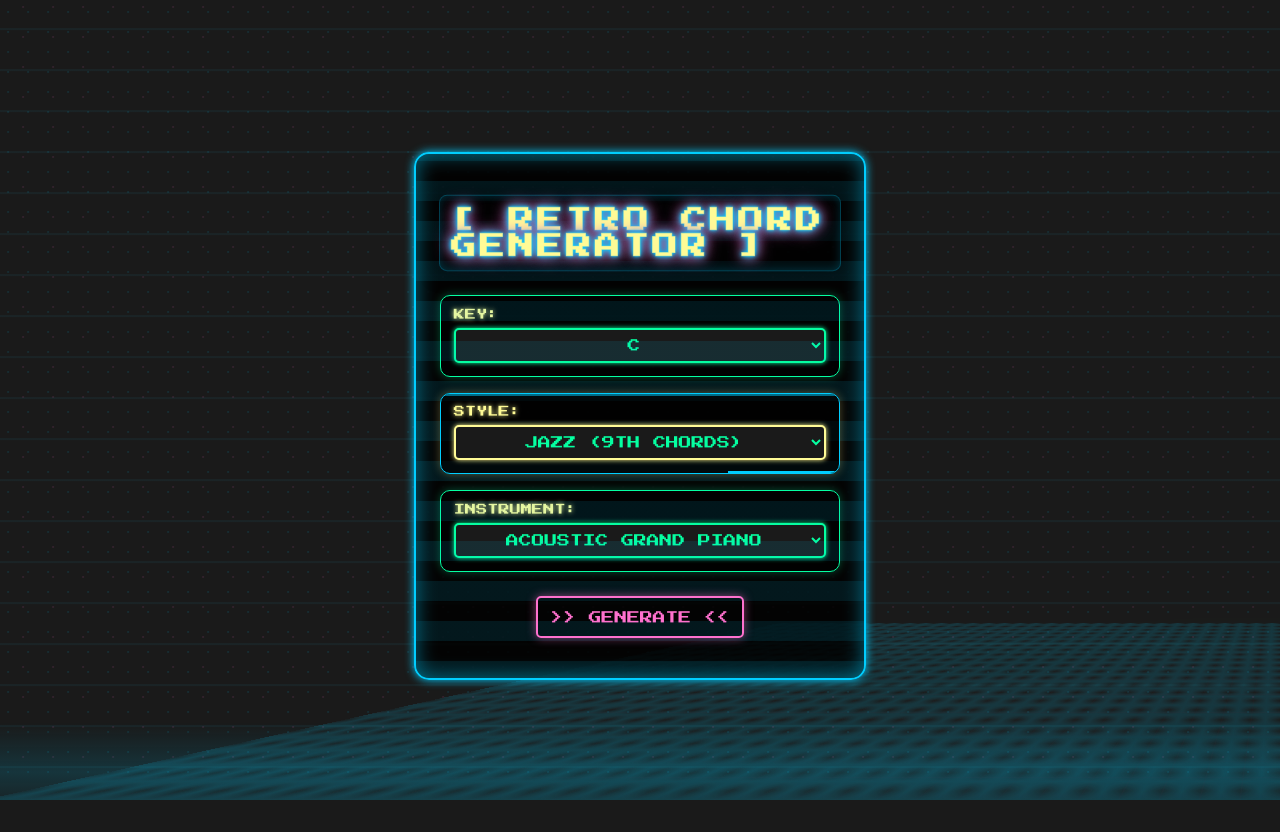
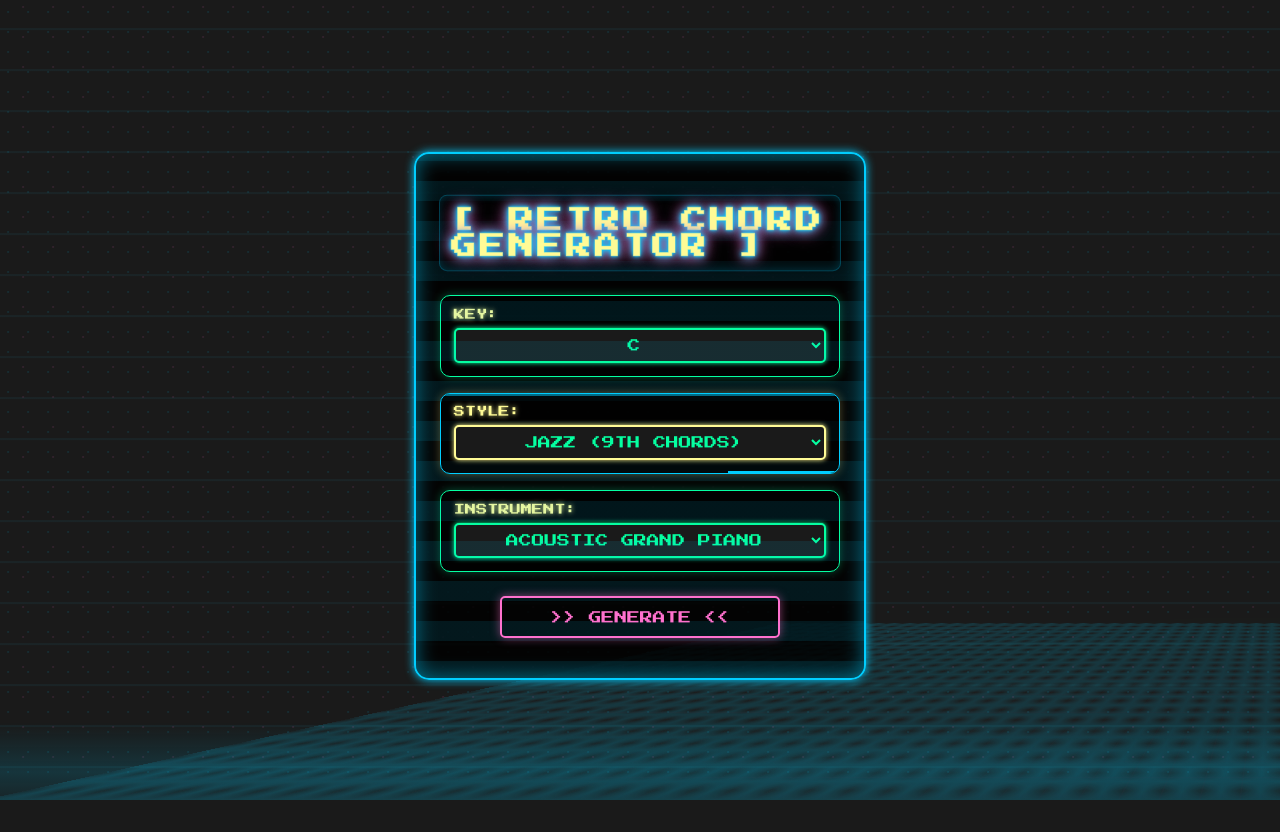
Before and after one commit to camknopp/Retro-Music-Generator, a React (Create React App) app in the folder frontend/: page / in a window 1280 px wide. Built offline with nearby package versions, Linux system fonts and the light colour scheme.

Commit message:
Css changes

```diff
--- a/frontend/src/App.css
+++ b/frontend/src/App.css
@@ -268,12 +268,13 @@ select:focus option.scrolling-option {
 }
 
 .button-group {
+  width: min(280px, 90%);
   display: flex;
   flex-direction: column;
   gap: 0.5rem;
   opacity: 1;
-  transform: scale(1);
   transition: opacity 0.3s ease, transform 0.3s ease;
+  margin: 0;
 }
 
 .button-group.hidden {
@@ -368,12 +369,12 @@ button:disabled {
 }
 
 .midi-player {
-  display: flex;
-  justify-content: center;
+  display: grid;
+  place-items: center;
   width: 100%;
   margin-top: 1rem;
   position: relative;
-  padding: min(0.5rem, 1vh);
+  /* padding: min(0.5rem, 1vh); */
   background: rgba(0, 0, 0, 0.6);
   border-radius: 10px;
   border: 1px solid var(--neon-blue);
@@ -390,8 +391,9 @@ button:disabled {
 }
 
 .midi-player button {
-  margin: 0.3rem;
-  min-width: 180px;
+  width: min(280px, 90%);
+  margin: 0.3rem auto;
+  min-width: 200px;
 }
 
 a {
@@ -512,6 +514,8 @@ select:focus .scrolling-option {
 
 .generate-btn {
   width: min(280px, 90%);
+  min-width: 200px;
+  margin: 0 auto;
 }
 
 .generate-button-container {
@@ -519,12 +523,6 @@ select:focus .scrolling-option {
   justify-content: center;
   width: 100%;
   margin-top: 0.5rem;
-}
-
-.generate-btn {
-  width: auto;
-  min-width: 200px;
-  margin: 0;
 }
 
 .stop-btn {
@@ -535,6 +533,6 @@ select:focus .scrolling-option {
 
 .stop-btn:hover:not(:disabled) {
   background-color: var(--neon-pink);
-  color: var(--dark-bg);
+  color: var (--dark-bg);
   box-shadow: 0 0 20px var(--neon-pink);
 }
```
